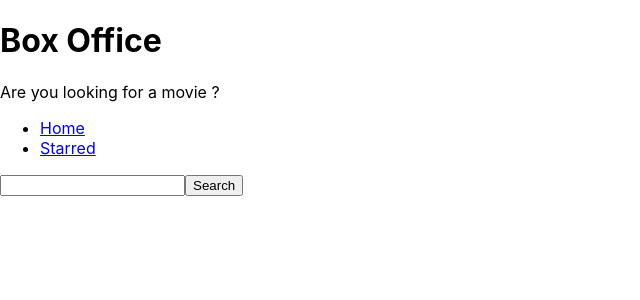
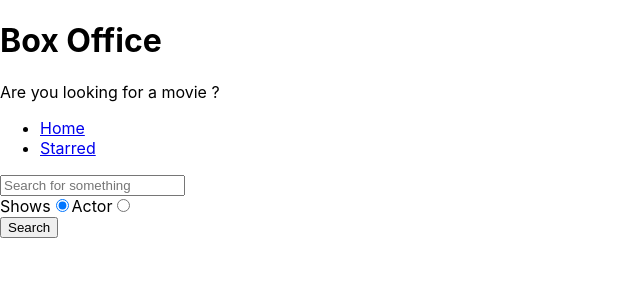
Before and after one commit to RitikSingh20/Box-office-app, a React (Create React App) app: page / in a window 1280 px wide. Shown: the top 300 px of the page, without its empty margins (0-640 px from the left). Built offline with nearby package versions, Linux system fonts and the light colour scheme.

Commit message:
shows and actor search added

```diff
--- a/src/pages/Home.js
+++ b/src/pages/Home.js
@@ -5,9 +5,12 @@
 const Home = () => {
   const [input, setInput] = useState('');
   const [results, setResults] = useState(null);
+  const [searchOption, setSearchOption] = useState('shows');
+
+  const isShowSearch = searchOption ==='shows';
 
   const onSearch = () => {
-    apiGet(`/search/shows?q=${input}`).then(result => {
+    apiGet(`/search/${searchOption}?q=${input}`).then(result => {
       setResults(result);
     });
   };
@@ -22,19 +25,28 @@
     }
   };
 
+  const onRadioChange = ev =>{
+    setSearchOption(ev.target.value);
+
+
+  };
+  console.log(searchOption)
+
+
   const renderResults = () => {
     if (results && results.length === 0) {
       return <div>No results</div>;
     }
 
     if (results && results.length > 0) {
-      return (
-        <div>
-          {results.map(item => (
-            <div key={item.show.id}>{item.show.name}</div>
-          ))}
-        </div>
-      );
+      return results[0].show
+       ? results.map(item => <div key={item.show.id}>{item.show.name}</div>)
+
+       : results.map(item => (
+        <div key={item.person.id}>{item.person.name}</div>
+      ));
+
+
     }
 
     return null;
@@ -44,10 +56,27 @@
     <MainPageLayout>
       <input
         type="text"
+        placeholder="Search for something"
         onChange={onInputChange}
         onKeyDown={onKeyDown}
         value={input}
       />
+
+      <div>
+        <label htmlFor="shows-search">
+          Shows
+          <input id="shows-search" type="radio" value="shows" checked={isShowSearch} onChange={onRadioChange} />
+        </label>
+
+        <label htmlFor="actor-search">
+          Actor
+          <input id="actor-search" type="radio" value="people" checked={!isShowSearch} onChange={onRadioChange}/>
+        </label>
+
+      </div>
+
+
+
       <button type="button" onClick={onSearch}>
         Search
       </button>
```
